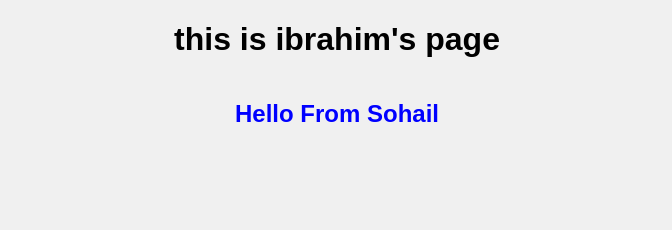
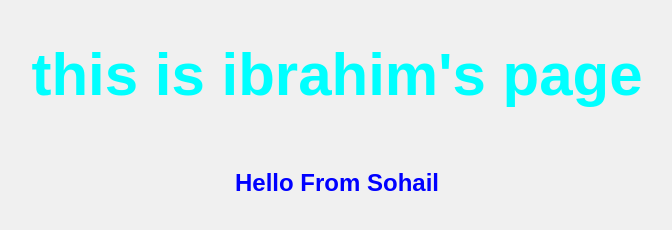
Before and after one commit to SohailElskhawy/HelloTest, a plain HTML site: page index.html in a window 1280 px wide. Shown: the whole page, without its empty margins (303-975 px from the left). Drawn offline with Linux system fonts and the light colour scheme.

Commit message:
added stuff

```diff
--- a/styles.css
+++ b/styles.css
@@ -8,3 +8,8 @@ body{
     align-items: center;
     flex-direction: column;
 }
+h1 {
+    font-size: 60px;
+    color:aqua ;
+    font-weight: 700;
+}
```
